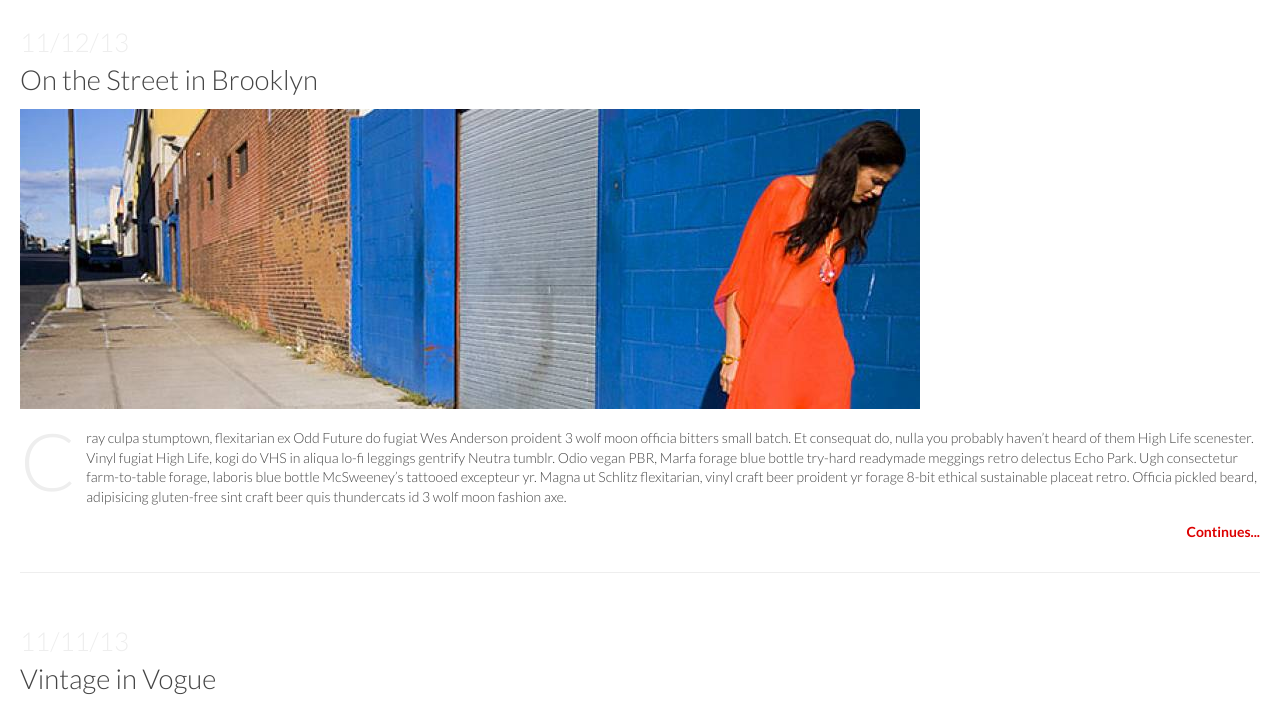
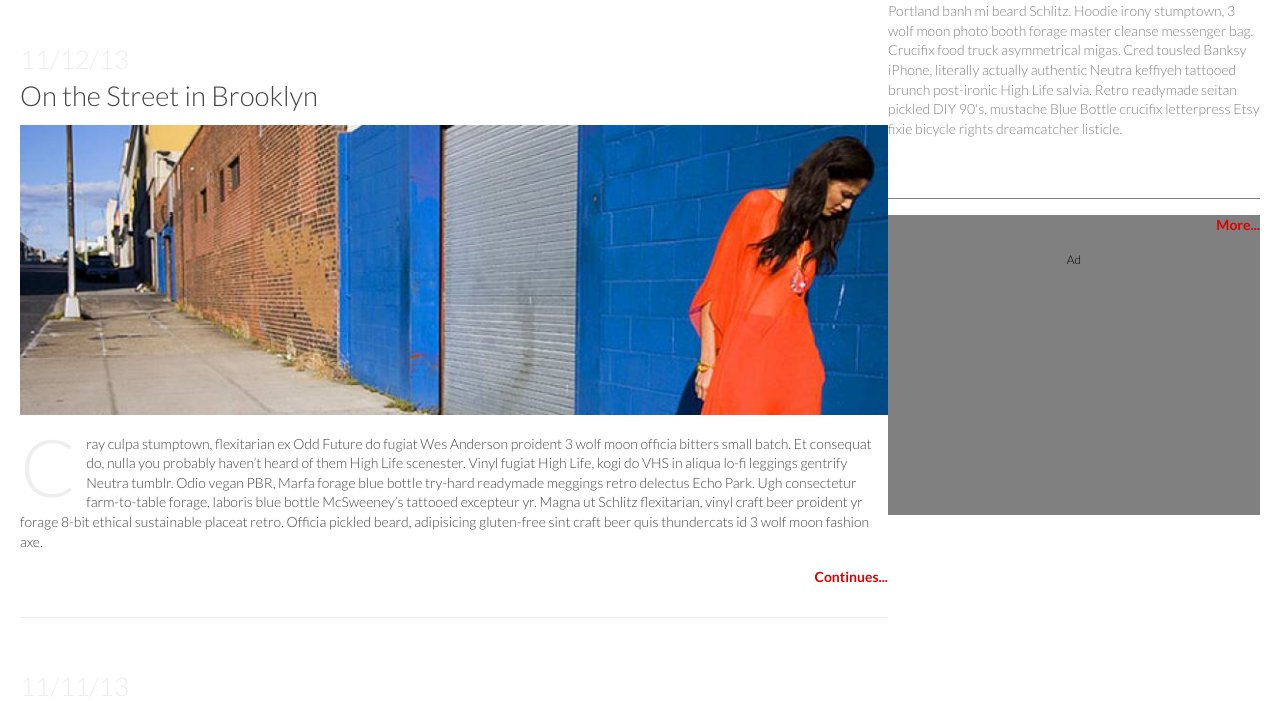
Before and after one commit to moneyries/fashion_blog, a plain HTML site: page index.html in a window 1280 px wide. Shown: the part 203-904 px from the top of the page. Drawn offline with Linux system fonts and the light colour scheme.

Commit message:
Adding column #2

```diff
--- a/css/style.css
+++ b/css/style.css
@@ -131,6 +131,7 @@ footer {
      color: #D00;
      margin-top: 50px;
      font-size: 14px;
+     clear: both;
 }
 
 footer a:hover {
@@ -148,3 +149,29 @@ footer a:hover {
 .copy {
      color: #DDD;
 }
+
+.about {
+     color: gray;
+     padding-bottom: 60px;
+     border-bottom: 1px solid;
+}
+
+.ad {
+     width: 100%;
+     height: 300px;
+     background-color: gray;
+     text-align: center;
+     padding: 10%;
+}
+
+main {
+     width:70%;
+}
+
+aside {
+     width:30%;
+}
+
+main, aside {
+     float: left;
+}
--- a/index.html
+++ b/index.html
@@ -17,6 +17,8 @@ Add Google Fonts.
 </head>
 <!-- Body -->
 <body>
+
+<main>
 	<header>
 		<h1><a href="index.html">Sartre’s List</a></h1>
 		<h2>Better-Dressed People</h2>
@@ -46,6 +48,15 @@ Add Google Fonts.
 		<p><span class="intro">S</span>elfies sunt Tumblr, delectus small batch DIY umami sint. Polaroid chambray selfies McSweeney's Cosby sweater, Pitchfork tattooed assumenda Wes Anderson Blue Bottle twee Carles ennui. Nisi locavore fugiat sapiente salvia aliqua. Shoreditch kogi exercitation fashion axe. Wolf semiotics Pinterest, laboris quis master cleanse tousled small batch street art bespoke fingerstache dreamcatcher ethical labore. Dreamcatcher iPhone typewriter, tote bag four loko fanny pack master cleanse organic PBR reprehenderit actually. Craft beer drinking vinegar wayfarers, pork belly narwhal pariatur polaroid cupidatat in 8-bit distillery anim literally.</p>
 		<h4><a href="#">Continues...</a></h4>
 	</article>
+</main>
+
+<aside>
+	<h1>About Us</h1>
+	<p class="about">Tattooed PBR&B four loko, wolf authentic semiotics street art pop-up four dollar toast Schlitz kogi. Heirloom cliche try-hard, Wes Anderson asymmetrical tote bag pickled seitan typewriter. Gentrify cardigan Marfa, kogi ugh Bushwick Portland banh mi beard Schlitz. Hoodie irony stumptown, 3 wolf moon photo booth forage master cleanse messenger bag. Crucifix food truck asymmetrical migas. Cred tousled Banksy iPhone, literally actually authentic Neutra keffiyeh tattooed brunch post-ironic High Life salvia. Retro readymade seitan pickled DIY 90's, mustache Blue Bottle crucifix letterpress Etsy fixie bicycle rights dreamcatcher listicle.</p>
+	<h4><a href="#">More...</a></h4>
+
+	<div class="ad">Ad</div>
+</aside>
 
 	<footer>Home | Women's | Men's | On the Street | The Catwalk | AdWatch | About | Tips</footer>
 	<p class="copy">© 2013 Valet Industries, Inc.</p>
```
